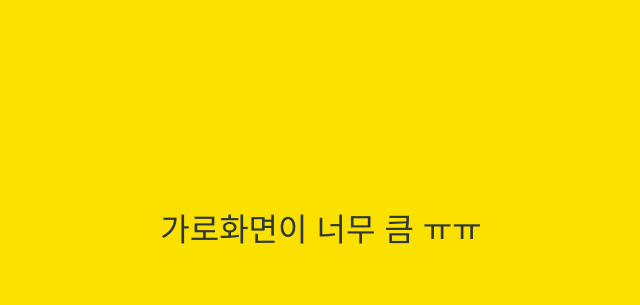
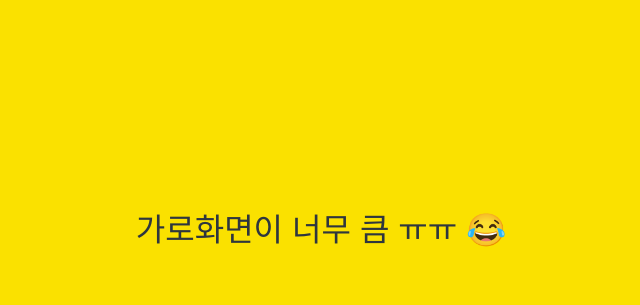
Before and after one commit to Forging-Man/-Nomad-cocoa-clone-2022, a plain HTML site: page index.html in a window 1280 px wide. Shown: the part 170-475 px from the top of the page, without its empty margins (319-959 px from the left). Drawn offline with Linux system fonts and the light colour scheme; a web font is replaced by a local one.

Commit message:
Update index.html

```diff
--- a/index.html
+++ b/index.html
@@ -39,7 +39,7 @@
     </form>
 
     <div id="no-mobile">
-      <p>가로화면이 너무 큼 ㅠㅠ</p>
+      <p>가로화면이 너무 큼 ㅠㅠ 😂</p>
     </div>
 
     <script
```
